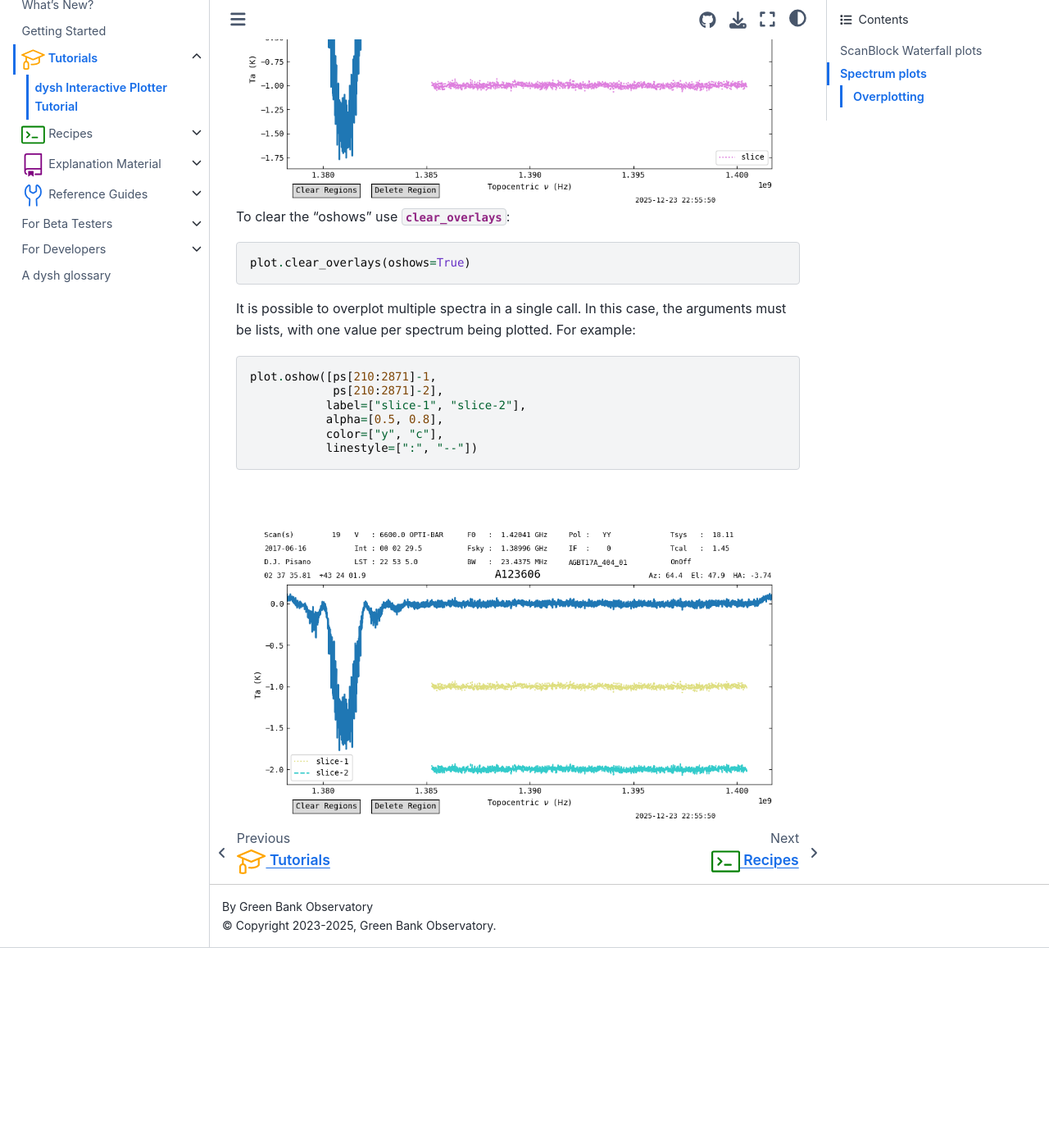
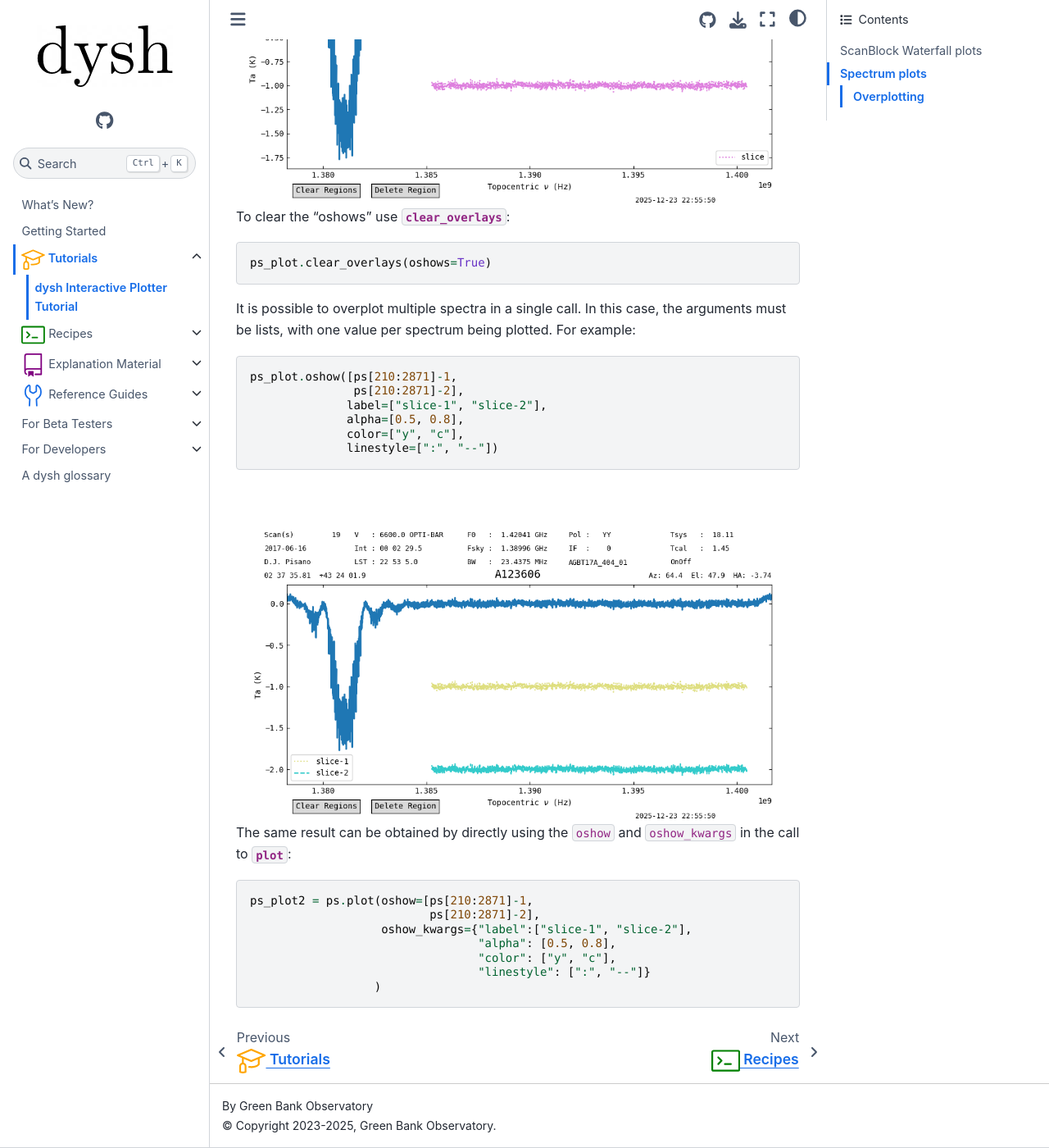
Before and after one commit to GreenBankObservatory/dysh, a Sphinx documentation site: the page built from docs/source/tutorials/iplotter.rst, in a window 1280 px wide and 1400 px high, scrolled down 7641 px. Shown: the whole window at 82% size. Built offline with Sphinx 7.4.7 and the Sphinx Book theme 1.1.4, drawn with Linux system fonts in a browser that asks for light colours; pages that are not in the unit, such as notebooks, are missing from menus; before the commit the page ends 8797 px from its top, so only the background shows below that; some of the changed text lies outside the part shown.

Commit message:
review comments
* Add example showing use of of oshow in Spectrum.plot call
* Rename SpectrumPlot variable to ps_plot
* Remove Spectrum.savefig from docs

```diff
--- a/docs/source/tutorials/iplotter.rst
+++ b/docs/source/tutorials/iplotter.rst
@@ -102,7 +102,7 @@
 .. code-block::
 
     ps = sdfits.getps(scan=19, plnum=0, fdnum=0, ifnum=0).timeaverage()
-    plot = ps.plot()
+    ps_plot = ps.plot()
 
 
 .. image:: files/iplotter-2.png
@@ -133,7 +133,7 @@
 
 .. admonition:: Note
 
-    All buttons on the plot will disappear when using the ``ps.savefig()`` command.
+    All buttons on the plot will disappear when using the ``ps_plot.savefig()`` command.
     However, they will still remain in screenshots.
 
 
@@ -166,7 +166,7 @@
     print(f"{ps[210:2871].stats()['mean']:.4f}, {ps[210:2871].stats()['rms']:.4f}")
     -0.0000 K, 0.0204 K
 
-    ps.savefig('my_spectrum.png')
+    ps_plot.savefig('my_spectrum.png')
 
 .. image:: files/iplotter8.png
 
@@ -180,7 +180,7 @@
 
 .. code:: Python
 
-   plot.oshow(ps[210:2871]-1, label="slice", alpha=0.5, color="m", linestyle=":")
+   ps_plot.oshow(ps[210:2871]-1, label="slice", alpha=0.5, color="m", linestyle=":")
 
 .. image:: files/iplotter_oshow.png
 
@@ -188,7 +188,7 @@
 
 .. code:: Python
 
-    plot.clear_overlays(oshows=True)
+    ps_plot.clear_overlays(oshows=True)
 
 It is possible to overplot multiple spectra in a single call.
 In this case, the arguments must be lists, with one value per spectrum being plotted.
@@ -196,11 +196,23 @@
 
 .. code:: Python
 
-    plot.oshow([ps[210:2871]-1,
-                ps[210:2871]-2],
-               label=["slice-1", "slice-2"],
-               alpha=[0.5, 0.8],
-               color=["y", "c"],
-               linestyle=[":", "--"])
+    ps_plot.oshow([ps[210:2871]-1,
+                   ps[210:2871]-2],
+                  label=["slice-1", "slice-2"],
+                  alpha=[0.5, 0.8],
+                  color=["y", "c"],
+                  linestyle=[":", "--"])
 
 .. image:: files/iplotter_oshow_2.png
+
+The same result can be obtained by directly using the ``oshow`` and ``oshow_kwargs`` in the call to `~dysh.spectra.spectrum.Spectrum.plot`:
+
+.. code:: Python
+
+    ps_plot2 = ps.plot(oshow=[ps[210:2871]-1,
+                              ps[210:2871]-2],
+                       oshow_kwargs={"label":["slice-1", "slice-2"],
+                                     "alpha": [0.5, 0.8],
+                                     "color": ["y", "c"],
+                                     "linestyle": [":", "--"]}
+                      )
```
